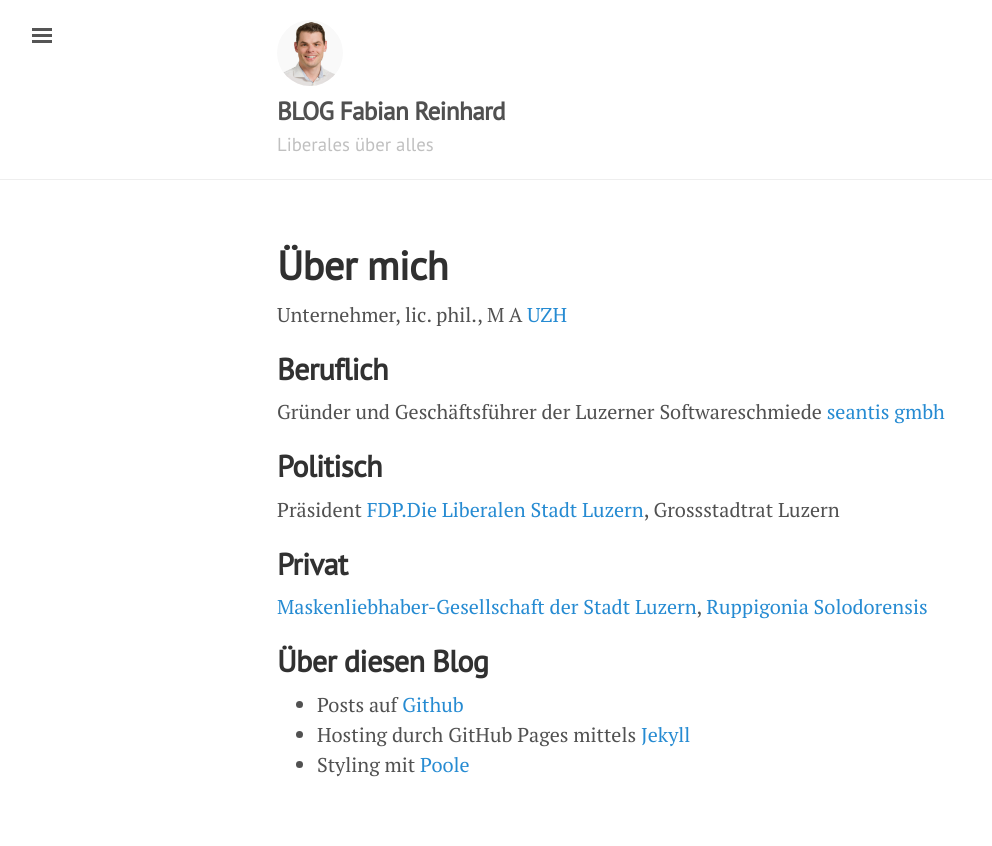
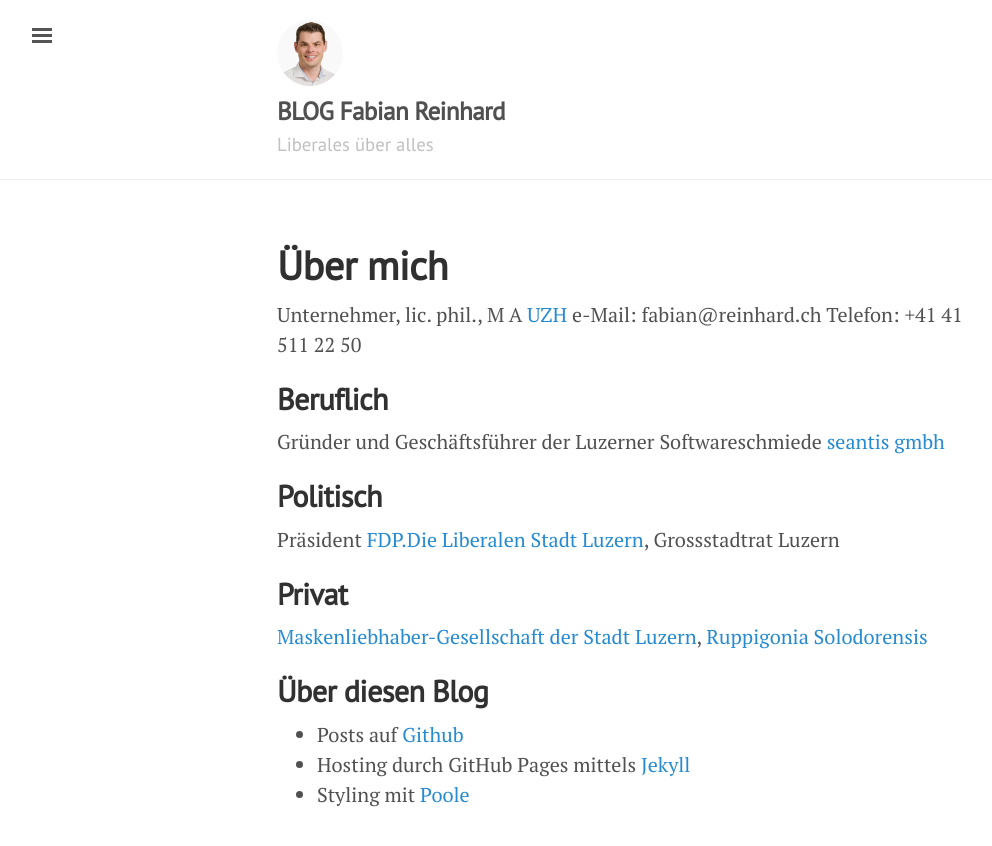
Before and after one commit to freinhard/freinhard.github.io, a Jekyll site: the page built from about.md, in a window 1280 px wide. Shown: the top 846 px of the page, without its empty margins (3-995 px from the left). Built offline with Jekyll 4.4.1, drawn with Linux system fonts in a browser that asks for light colours.

Commit message:
Kontakt email

```diff
--- a/about.md
+++ b/about.md
@@ -4,6 +4,8 @@ title: Über mich
 ---
 
 Unternehmer, lic. phil., M A [UZH](http://www.uzh.ch)
+e-Mail: fabian@reinhard.ch
+Telefon: +41 41 511 22 50
 
 ## Beruflich
 Gründer und Geschäftsführer der Luzerner Softwareschmiede [seantis gmbh](https://seantis.ch)
```
